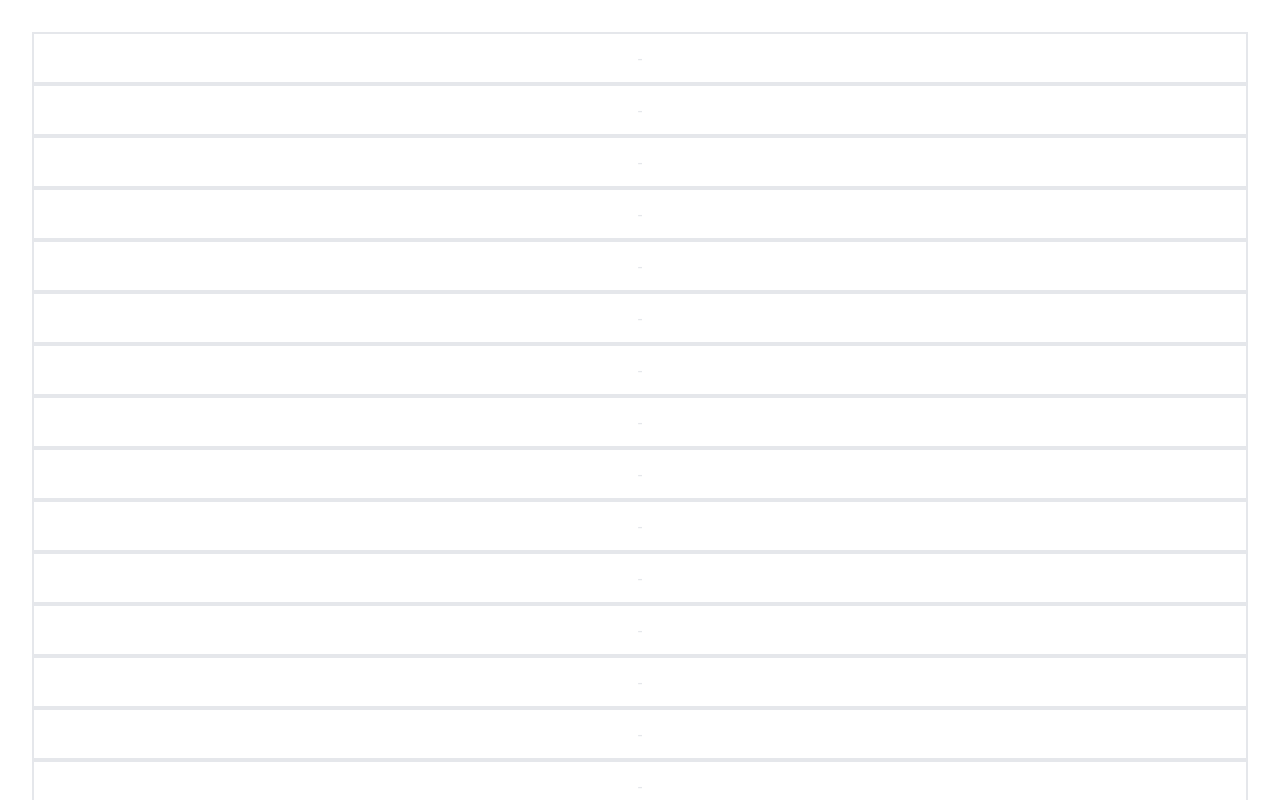
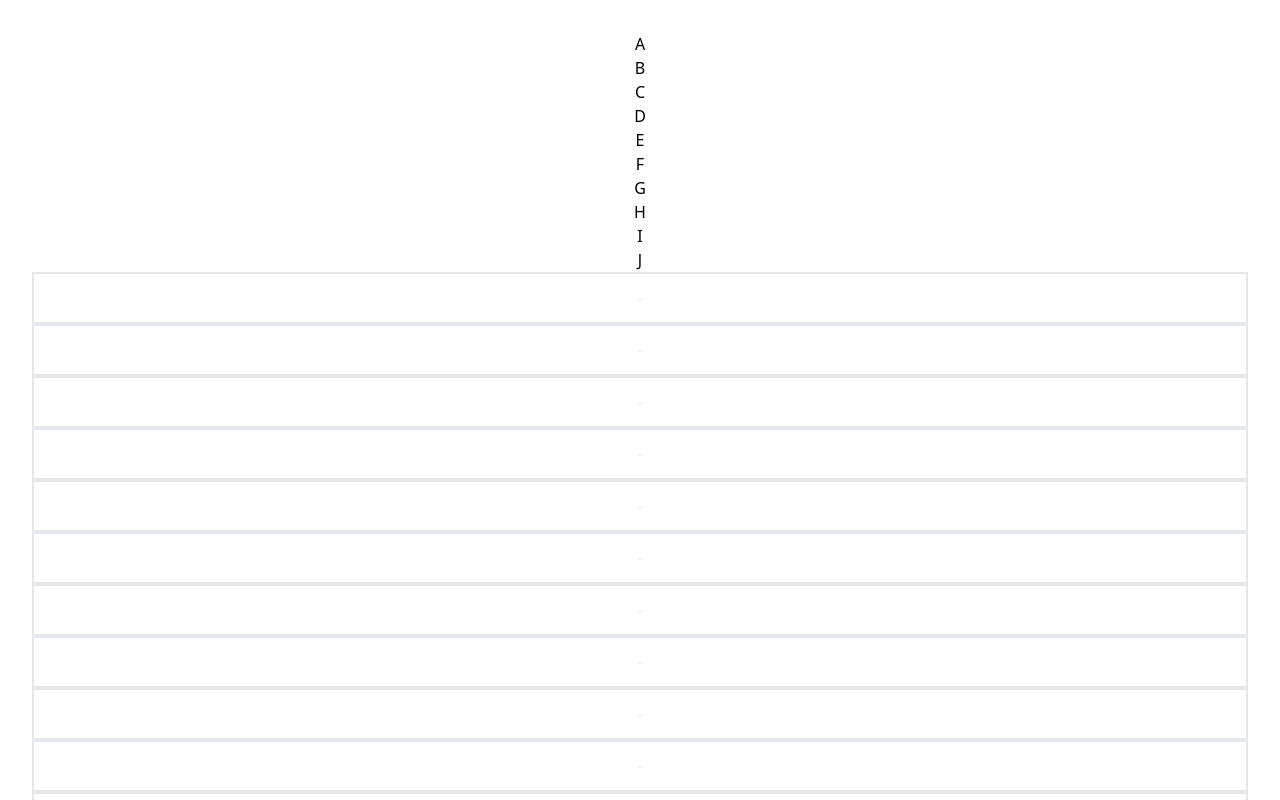
Before and after one commit to ElDuke717/spreadsheet, a React (Vite) app: page / in a window 1280 px wide. Shown: the top 800 px of the page. Built offline with nearby package versions, Linux system fonts and the light colour scheme.

Commit message:
add letter headings to each row

```diff
--- a/src/components/Spreadsheet.tsx
+++ b/src/components/Spreadsheet.tsx
@@ -42,10 +42,27 @@ export default function Spreadsheet() {
     if (data) setData(JSON.parse(data))
   }, []) // Empty dependency array ensures this effect runs only once after the component mounts.
 
+  // Function to convert index to column letter (e.g., 0 -> A, 1 -> B, etc.)
+  const toColumnName = (num) => {
+    let s = '', t;
+
+    while (num > 0) {
+      t = (num - 1) % 26;
+      s = String.fromCharCode(65 + t) + s;
+      num = ((num - t) / 26) | 0;
+    }
+    return s || 'A';
+  }
+
+
   // Rendering the Spreadsheet component.
   return (
     // Using a grid layout with a number of columns equal to the length of the first row in 'data'.
     <div className={`grid grid-cols-${data[0].length}`}>
+      {/* Render column headers */}
+{data[0].map((_, index) => (
+  <div key={index} className="header-cell">{toColumnName(index + 1)}</div>
+))}
       {/* Mapping over each row in the 'data' array. 'row' is a single row, and 'y' is its index. */}
       {data.map((row, y) => (
         // For each row, mapping over each cell.
```
